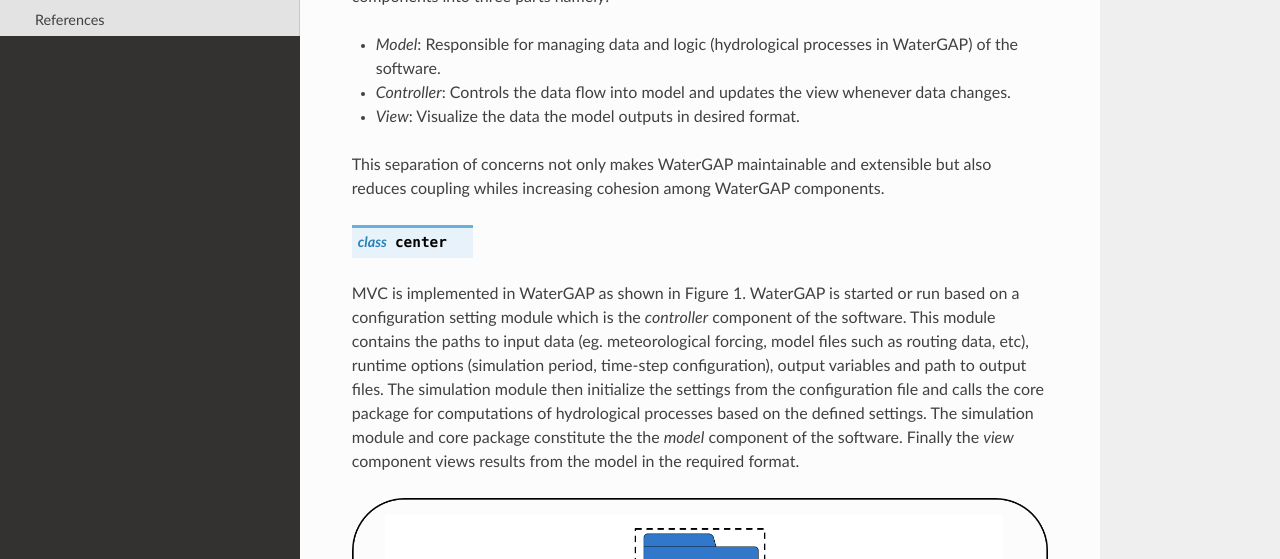
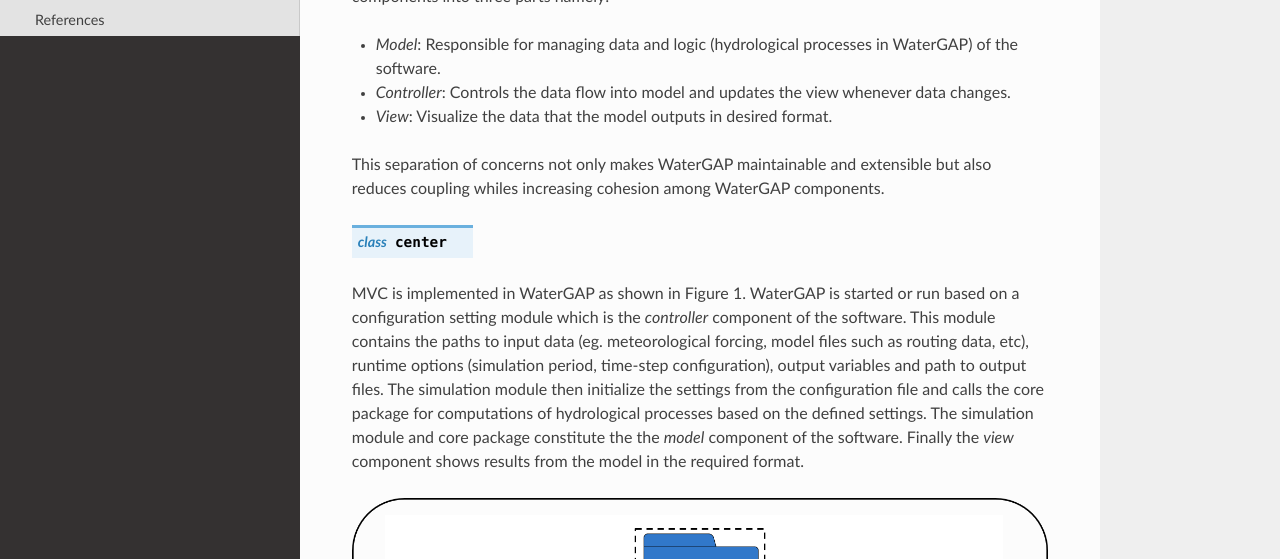
Before and after one commit to HydrologyFrankfurt/ReWaterGAP, a Sphinx documentation site: the page built from docs/model_architecture.rst, in a window 1280 px wide and 1376 px high. Shown: the part 223-782 px from the top of the window. Built offline with Sphinx 7.4.7 and the Read the Docs theme 2.0.0, drawn with Linux system fonts in a browser that asks for light colours; pages that are not in the unit, such as notebooks, are missing from menus.

Commit message:
Update model_architecture.rst

```diff
--- a/docs/model_architecture.rst
+++ b/docs/model_architecture.rst
@@ -4,13 +4,13 @@
 
 - *Model*: Responsible for managing data and logic (hydrological processes in WaterGAP) of the software.
 - *Controller*: Controls the data flow into model and updates the view whenever data changes.
-- *View*: Visualize the data the model outputs in desired format.
+- *View*: Visualize the data that the model outputs in desired format.
 
 This separation of concerns not only makes WaterGAP maintainable and extensible but also reduces coupling whiles increasing cohesion among WaterGAP components.
 
 .. class:: center
 
-MVC is implemented in WaterGAP as shown in Figure 1. WaterGAP is started or run based on a configuration setting module  which is the *controller* component of the software. This module contains the paths to input data (eg. meteorological forcing, model files such as routing data, etc), runtime options (simulation period, time-step configuration), output variables and path to output files. The simulation module then initialize the settings from the configuration file and calls the core package  for computations of hydrological processes based on the defined settings. The simulation module and core package constitute the  the *model* component of the software. Finally the *view* component views results from the model in the required format.
+MVC is implemented in WaterGAP as shown in Figure 1. WaterGAP is started or run based on a configuration setting module  which is the *controller* component of the software. This module contains the paths to input data (eg. meteorological forcing, model files such as routing data, etc), runtime options (simulation period, time-step configuration), output variables and path to output files. The simulation module then initialize the settings from the configuration file and calls the core package  for computations of hydrological processes based on the defined settings. The simulation module and core package constitute the  the *model* component of the software. Finally the *view* component shows results from the model in the required format.
 
 .. figure:: ./images/MVC.png
    :align: center
```
